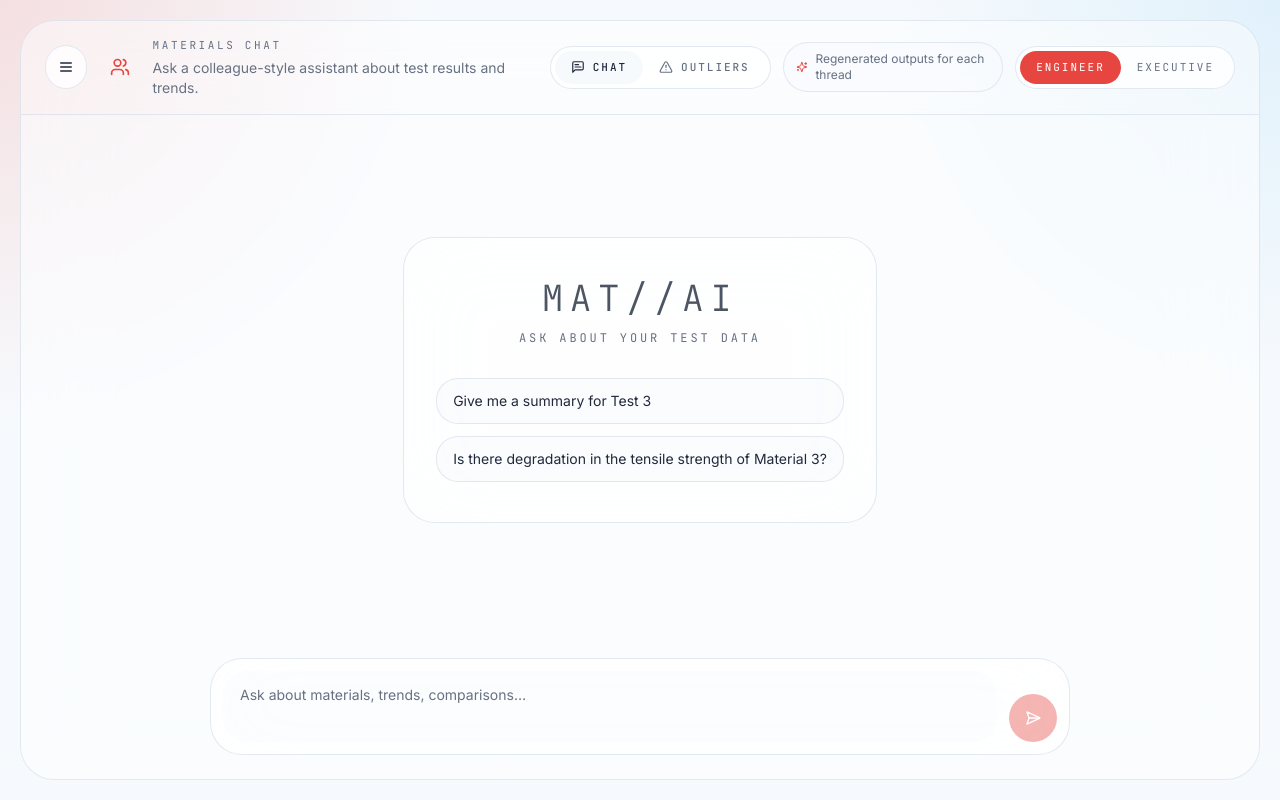
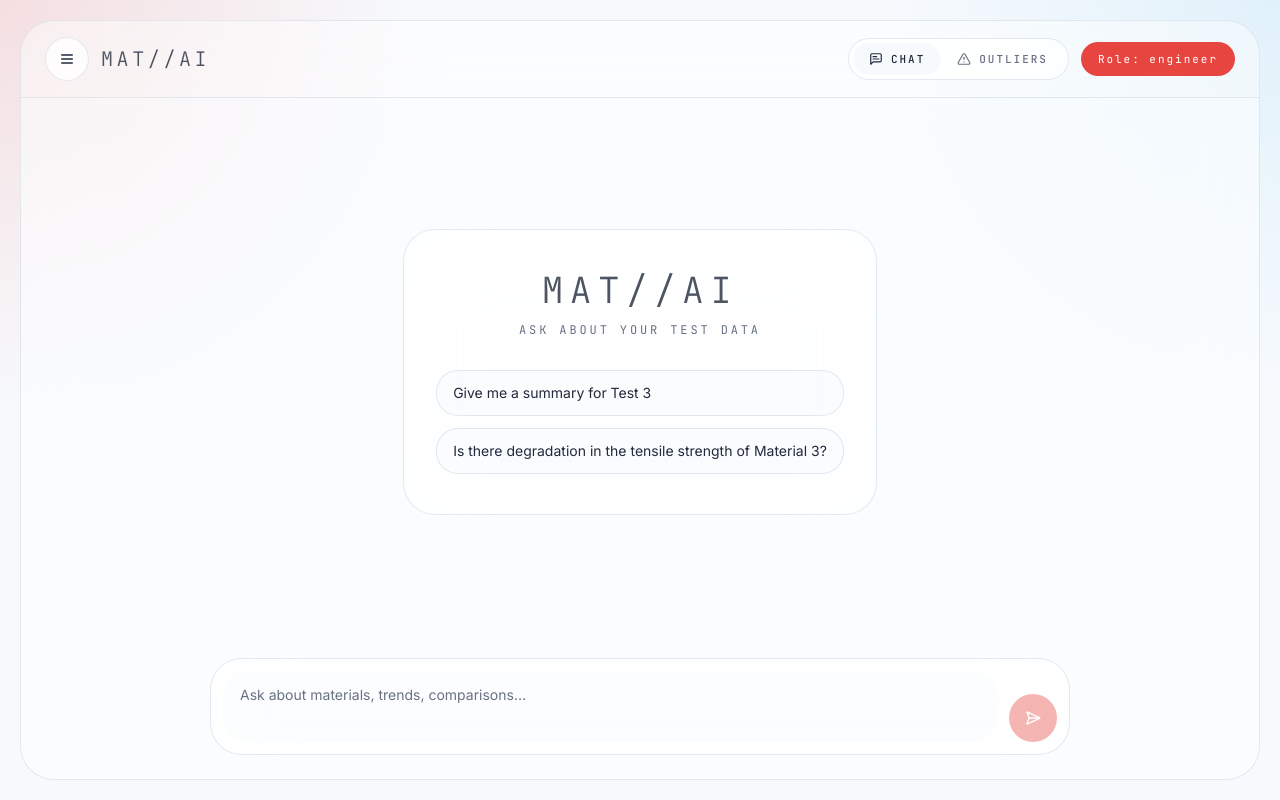
Before and after one commit to Noah4m/Zwickalizer, a React (Vite) app in the folder frontend/: page / in a window 1280 px wide. Built offline with nearby package versions, Linux system fonts and the light colour scheme; the HTML template or start-up script is replaced by a standard one.

Commit message:
some frontend fixes

```diff
--- /dev/null
+++ b/frontend/src/components/BrandMark.tsx
@@ -0,0 +1,24 @@
+interface BrandMarkProps {
+  compact?: boolean;
+}
+
+export default function BrandMark({ compact = false }: BrandMarkProps) {
+  return (
+    <div className="select-none">
+      <h1
+        className={
+          compact
+            ? "font-mono text-xl font-light tracking-[0.18em] text-foreground/80"
+            : "mb-3 font-mono text-4xl font-light tracking-[0.18em] text-foreground/80"
+        }
+      >
+        MAT//AI
+      </h1>
+      {!compact ? (
+        <p className="font-mono text-xs uppercase tracking-[0.24em] text-muted-foreground">
+          ask about your test data
+        </p>
+      ) : null}
+    </div>
+  );
+}
--- a/frontend/src/components/ChatInterface.tsx
+++ b/frontend/src/components/ChatInterface.tsx
@@ -1,6 +1,7 @@
 import { useMemo, useRef, useState } from "react";
 import { motion, AnimatePresence } from "framer-motion";
-import { AlertTriangle, MessageSquareText, Sparkles, Users } from "lucide-react";
+import { AlertTriangle, MessageSquareText } from "lucide-react";
+import BrandMark from "@/components/BrandMark";
 import RoleToggle, { type UserRole } from "@/components/RoleToggle";
 import MessageBubble from "@/components/MessageBubble";
 import AnalysisVault from "@/components/AnalysisVault";
@@ -30,7 +31,7 @@ export default function ChatInterface() {
   const [activeThreadId, setActiveThreadId] = useState(initialThread.id);
   const [input, setInput] = useState("");
   const [loading, setLoading] = useState(false);
-  const [role, setRole] = useState<UserRole>("engineer");
+  const role: UserRole = "engineer";
   const [activeWorkspace, setActiveWorkspace] = useState<"chat" | "outliers">("chat");
   const bottomRef = useRef<HTMLDivElement>(null);
   const textareaRef = useRef<HTMLTextAreaElement>(null);
@@ -52,17 +53,6 @@ export default function ChatInterface() {
     );
   };
 
-  const handleRoleChange = (nextRole: UserRole) => {
-    setRole(nextRole);
-    if (!activeThread) return;
-
-    patchThread(activeThread.id, (thread) => ({
-      ...thread,
-      role: nextRole,
-      updatedAt: Date.now(),
-    }));
-  };
-
   const handleNewThread = () => {
     if (loading) return;
 
@@ -80,7 +70,6 @@ export default function ChatInterface() {
     if (!thread) return;
 
     setActiveThreadId(threadId);
-    setRole(thread.role);
     setInput("");
   };
 
@@ -190,19 +179,23 @@ export default function ChatInterface() {
                   <AlertTriangle className="h-4 w-4" />
                 </div>
               )}
+              {activeWorkspace === "chat" ? (
+                <BrandMark compact />
+              ) : (
+                <>
                   <div className="flex h-11 w-11 items-center justify-center rounded-full bg-primary/12 text-primary shadow-[var(--shadow-soft)]">
-                {activeWorkspace === "chat" ? <Users className="h-5 w-5" /> : <AlertTriangle className="h-5 w-5" />}
+                    <AlertTriangle className="h-5 w-5" />
                   </div>
                   <div>
                   <p className="font-mono text-[11px] uppercase tracking-[0.24em] text-muted-foreground">
-                  {activeWorkspace === "chat" ? "Materials Chat" : "Outlier Review"}
+                    Outlier Review
                   </p>
                   <p className="mt-1 text-sm text-muted-foreground">
-                  {activeWorkspace === "chat"
-                    ? "Ask a colleague-style assistant about test results and trends."
-                    : "Step through suspicious tests, inspect context, and decide what to do next."}
+                    Step through suspicious tests, inspect context, and decide what to do next.
                   </p>
                   </div>
+                </>
+              )}
             </div>
 
             <div className="flex items-center gap-3">
@@ -218,11 +211,7 @@ export default function ChatInterface() {
                   </TabsTrigger>
                 </TabsList>
               </Tabs>
-              <div className="hidden items-center gap-2 rounded-full border border-border/60 bg-background/55 px-3 py-2 text-xs text-muted-foreground md:flex">
-                <Sparkles className="h-3.5 w-3.5 text-primary" />
-                {activeWorkspace === "chat" ? "Regenerated outputs for each thread" : "Mock triage flow for engineer review"}
-              </div>
-              <RoleToggle role={role} onRoleChange={handleRoleChange} />
+              <RoleToggle />
             </div>
           </header>
 
--- a/frontend/src/components/RoleToggle.tsx
+++ b/frontend/src/components/RoleToggle.tsx
@@ -1,33 +1,9 @@
 export type UserRole = "engineer" | "executive";
 
-interface RoleToggleProps {
-  role: UserRole;
-  onRoleChange: (role: UserRole) => void;
-}
-
-export default function RoleToggle({ role, onRoleChange }: RoleToggleProps) {
+export default function RoleToggle() {
   return (
-    <div className="flex items-center rounded-full border border-border/60 bg-card/70 p-1 shadow-[var(--shadow-soft)] backdrop-blur-xl">
-      <button
-        onClick={() => onRoleChange("engineer")}
-        className={`rounded-full px-4 py-2 text-[11px] font-mono uppercase tracking-[0.18em] transition-all duration-200 ${
-          role === "engineer"
-            ? "bg-primary text-primary-foreground shadow-[var(--shadow-soft)]"
-            : "text-muted-foreground hover:text-foreground"
-        }`}
-      >
-        Engineer
-      </button>
-      <button
-        onClick={() => onRoleChange("executive")}
-        className={`rounded-full px-4 py-2 text-[11px] font-mono uppercase tracking-[0.18em] transition-all duration-200 ${
-          role === "executive"
-            ? "bg-primary text-primary-foreground shadow-[var(--shadow-soft)]"
-            : "text-muted-foreground hover:text-foreground"
-        }`}
-      >
-        Executive
-      </button>
+    <div className="flex items-center rounded-full border border-primary/70 bg-primary px-4 py-2 text-[11px] font-mono tracking-[0.18em] text-primary-foreground shadow-[var(--shadow-soft)] backdrop-blur-xl">
+      Role: engineer
     </div>
   );
 }
--- a/frontend/src/components/chat/ChatEmptyState.tsx
+++ b/frontend/src/components/chat/ChatEmptyState.tsx
@@ -1,3 +1,5 @@
+import BrandMark from "@/components/BrandMark";
+
 interface ChatEmptyStateProps {
   onSelectExample: (query: string) => void;
 }
@@ -11,12 +13,7 @@ export default function ChatEmptyState({ onSelectExample }: ChatEmptyStateProps)
   return (
     <div className="flex h-full flex-col items-center justify-center px-6 text-center select-none">
       <div className="rounded-[32px] border border-border/60 bg-card/60 px-8 py-10 shadow-[var(--shadow-elevated)] backdrop-blur-2xl">
-        <h1 className="mb-3 font-mono text-4xl font-light tracking-[0.18em] text-foreground/80">
-          MAT//AI
-        </h1>
-        <p className="font-mono text-xs uppercase tracking-[0.24em] text-muted-foreground">
-          ask about your test data
-        </p>
+        <BrandMark />
         <div className="mt-8 flex w-full max-w-md flex-col gap-3">
           {exampleQueries.map((query) => (
             <button
```
Lines whose indentation alone changed are shown as unchanged.
